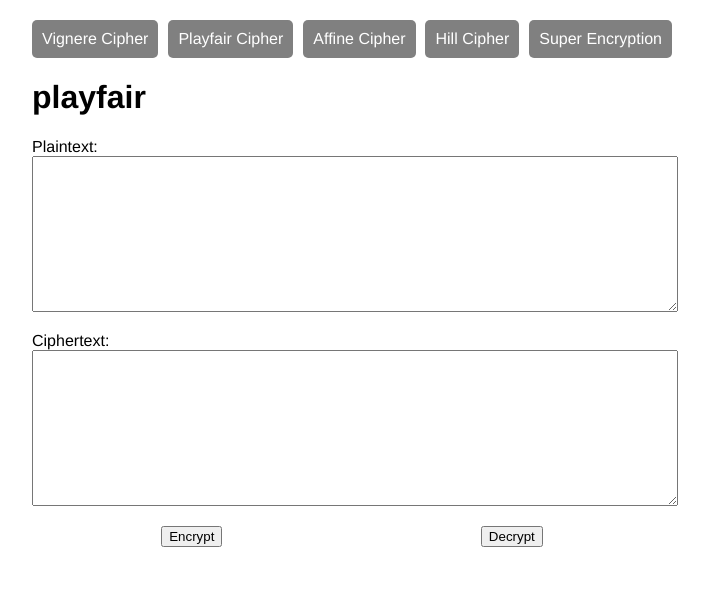
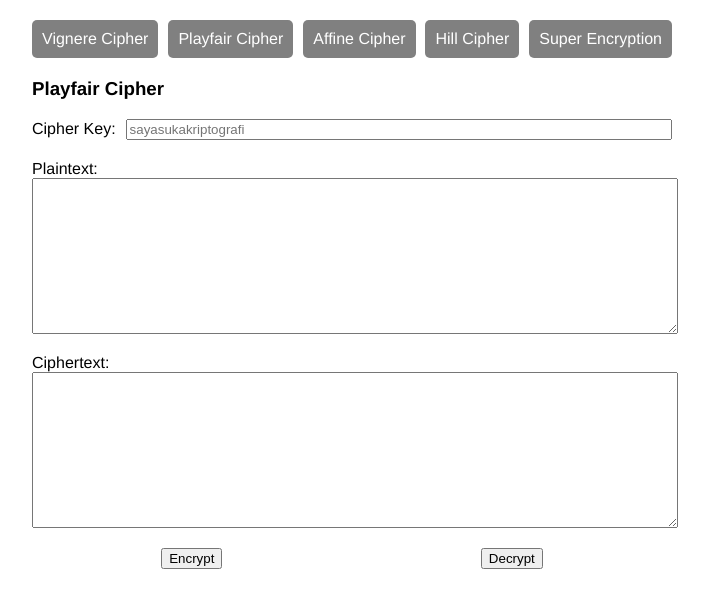
Before and after one commit to KhairulM/Cryptography-Algorithms, a Vue app: page /playfair-cipher in a window 1280 px wide. Shown: the top 608 px of the page, without its empty margins (288-997 px from the left). Built offline with nearby package versions, Linux system fonts and the light colour scheme.

Commit message:
finished integrate playfair cipher with UI

```diff
--- a/src/components/PlayfairCipher.vue
+++ b/src/components/PlayfairCipher.vue
@@ -1,11 +1,68 @@
 <template>
-  <h1>playfair</h1>
+  <div class="playfair-cipher">
+    <h3>Playfair Cipher</h3>
+    <div class="keystring-container">
+      <p>Cipher Key:</p>
+      <input
+        v-model="keystring"
+        class="keystring-input"
+        type="text"
+        placeholder="sayasukakriptografi"
+      />
+    </div>
+  </div>
 </template>
 
 <script>
+import { mapGetters, mapMutations } from "vuex";
+import { removeWhiteSpace } from "@/utils/preprocessor";
+import {
+  PlayfairCipherEncrypt,
+  PlayfairCipherDecrypt
+} from "@/utils/playfair_cipher";
+
 export default {
-  name: "PlayfairCipher"
+  name: "PlayfairCipher",
+  data() {
+    return {
+      keystring: "",
+    }
+  },
+  computed: {
+    ...mapGetters(['isProcessing', 'isEncrypt'])
+  },
+  methods: {
+    ...mapMutations(["setPlaintext", "setCiphertext", "endProcessing"]),
+    ...mapGetters(["getPlaintext", "getCiphertext"])
+  },
+  watch: {
+    isProcessing(newVal) {
+      if (newVal) {
+        if (this.isEncrypt) {
+          this.setCiphertext(PlayfairCipherEncrypt(this.getPlaintext(), removeWhiteSpace(this.keystring)));
+        } else {
+          this.setPlaintext(PlayfairCipherDecrypt(this.getCiphertext(), removeWhiteSpace(this.keystring)));
+        }
+
+        this.endProcessing()
+      }
+    }
+  }
 };
 </script>
 
-<style></style>
+<style lang="scss" scoped>
+.playfair-cipher {
+  .keystring-container {
+    display: flex;
+    align-items: center;
+    width: 100%;
+    margin-top: 10px;
+
+    .keystring-input {
+      margin-left: 10px;
+      flex-grow: 1;
+    }
+  }
+}
+</style>
--- a/src/utils/playfair_cipher.js
+++ b/src/utils/playfair_cipher.js
@@ -19,7 +19,7 @@ export function PlayfairCipherDecrypt(cipher, key) {
     for (let i = 0; i < cleanCipher.length; i += 2) {
         plainText += DecryptPair(cleanCipher[i] + cleanCipher[i + 1], matrix);
     }
-    return plainText;
+    return plainText.toLowerCase();
 }
 
 function CleanText(text) {
@@ -53,6 +53,7 @@ function EncryptPair(pair, matrix) {
     let pairType = GetPairType(firstID, secondID);
     switch (pairType) {
         case 0:
+            {
                 let firstCol = firstID % 5;
                 let secondCol = secondID % 5;
                 let delta = Math.abs(firstCol - secondCol);
@@ -63,15 +64,20 @@ function EncryptPair(pair, matrix) {
                     encrypted += matrix[firstID - delta];
                     encrypted += matrix[secondID + delta];
                 }
+            }
             break;
         case 1:
+            {
                 let row = Math.floor(firstID / 5);
                 encrypted += matrix[(row * 5) + ((firstID + 1) % 5)];
                 encrypted += matrix[(row * 5) + ((secondID + 1) % 5)];
+            }
             break;
         case 2:
+            {
                 encrypted += matrix[(firstID + 5) % 25];
                 encrypted += matrix[(secondID + 5) % 25];
+            }
             break;
     }
     return encrypted;
@@ -84,6 +90,7 @@ function DecryptPair(pair, matrix) {
     let pairType = GetPairType(firstID, secondID);
     switch (pairType) {
         case 0:
+            {
                 let firstCol = firstID % 5;
                 let secondCol = secondID % 5;
                 let delta = Math.abs(firstCol - secondCol);
@@ -94,15 +101,20 @@ function DecryptPair(pair, matrix) {
                     encrypted += matrix[firstID - delta];
                     encrypted += matrix[secondID + delta];
                 }
+            }
             break;
         case 1:
+            {
                 let row = Math.floor(firstID / 5);
                 encrypted += matrix[(row * 5) + ((firstID + 4) % 5)];
                 encrypted += matrix[(row * 5) + ((secondID + 4) % 5)];
+            }
             break;
         case 2:
+            {
                 encrypted += matrix[(firstID + 20) % 25];
                 encrypted += matrix[(secondID + 20) % 25];
+            }
             break;
     }
     return encrypted;
```
Lines whose indentation alone changed are shown as unchanged.
